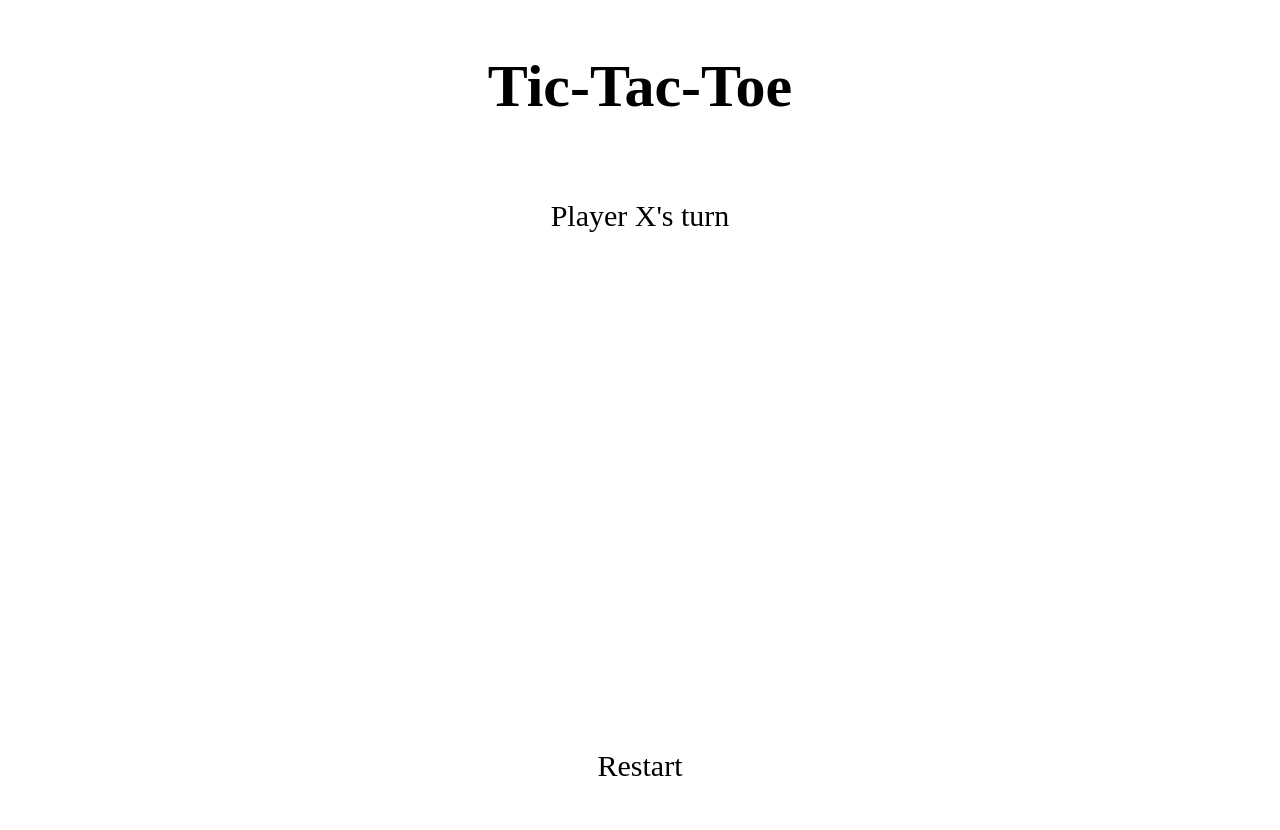
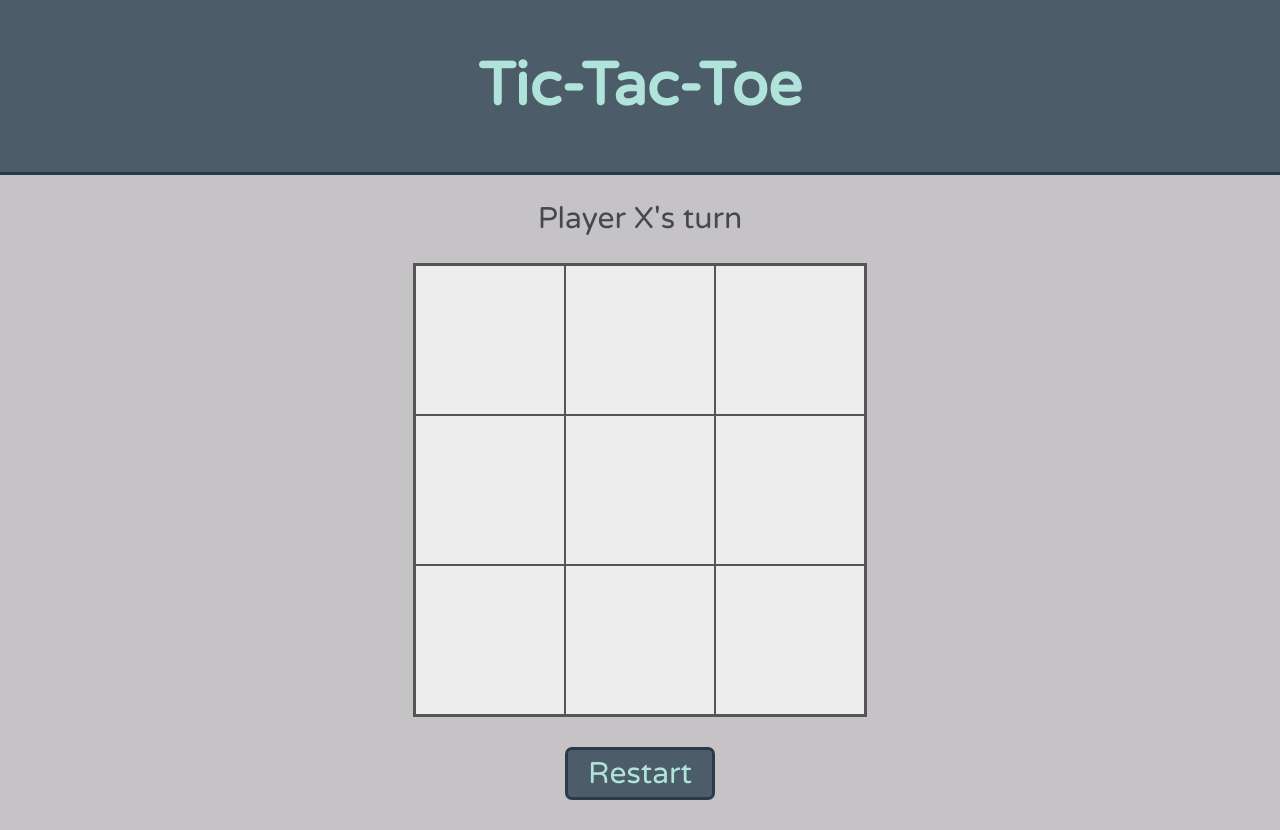
Before and after one commit to kuanalex/tictactoe, a plain HTML site: page index.html in a window 1280 px wide. Drawn offline with Linux system fonts and the light colour scheme.

Commit message:
updating background, font, border, and hover colors

```diff
--- a/styles.css
+++ b/styles.css
@@ -1,3 +1,18 @@
+:root {
+    --background-color: #c5c3c6;
+    --font-color: #46494b;
+    --header-background-color: #4c5c68;
+    --header-font-color: #b0e4db;
+    --field-background-color: #ededee;
+    --field-background-color-hover: #d8e4e9;
+    --border-color: #555;
+    --blue-border-color: #2a3a46;
+    --button-background-color: #4c5c68;
+    --button-hover-background: #3b4b57;
+    --button-active-background: #2a3a46;
+    --font: "Varela Round", sans-serif;
+}
+
 * {
     box-sizing: border-box;
     padding: 0;
@@ -91,3 +106,15 @@ button {
     color: var(--header-font-color);
     font-size: 3rem;
 }
+
+.restart-button:hover {
+    background-color: var(--button-hover-background);
+}
+
+.restart-button:active {
+    background-color: var(--button-active-background);
+}
+
+.restart-button:focus {
+    outline: none;
+}
```
